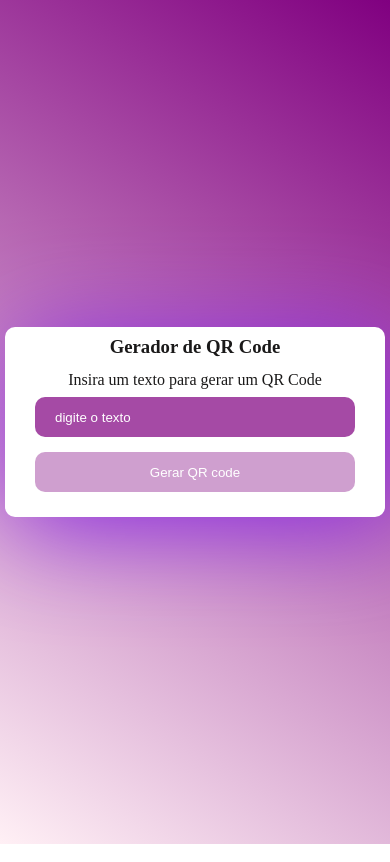
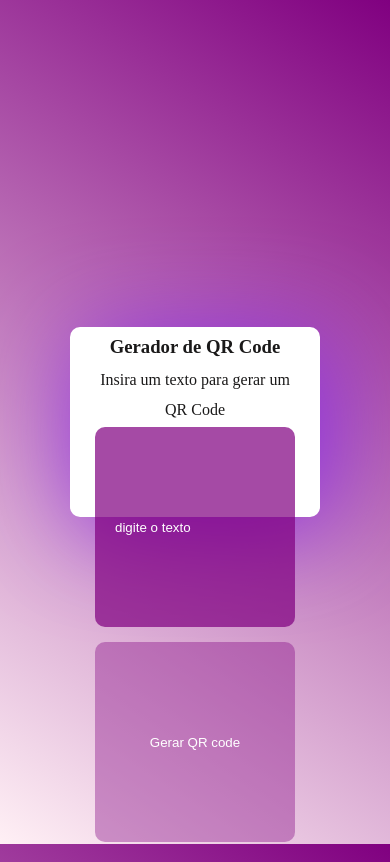
Before and after one commit to Eugene383/Gerador-QR-Code, a plain HTML site: page index.html in a window 390 px wide. Drawn offline with Linux system fonts and the light colour scheme.

Commit message:
media query
alteração na responsidade

```diff
--- a/css/style.css
+++ b/css/style.css
@@ -88,6 +88,14 @@ body{
     opacity: 1;
     pointer-events: auto;
     transition: opacity 0.5s ease;
-
-
 }
+@media(max-width:500px){
+    .container{
+        width: 250px;
+    }
+    .container .form input,
+    .container .form button{
+        width: 200px;
+        height: 200px;
+    }
+}
```
